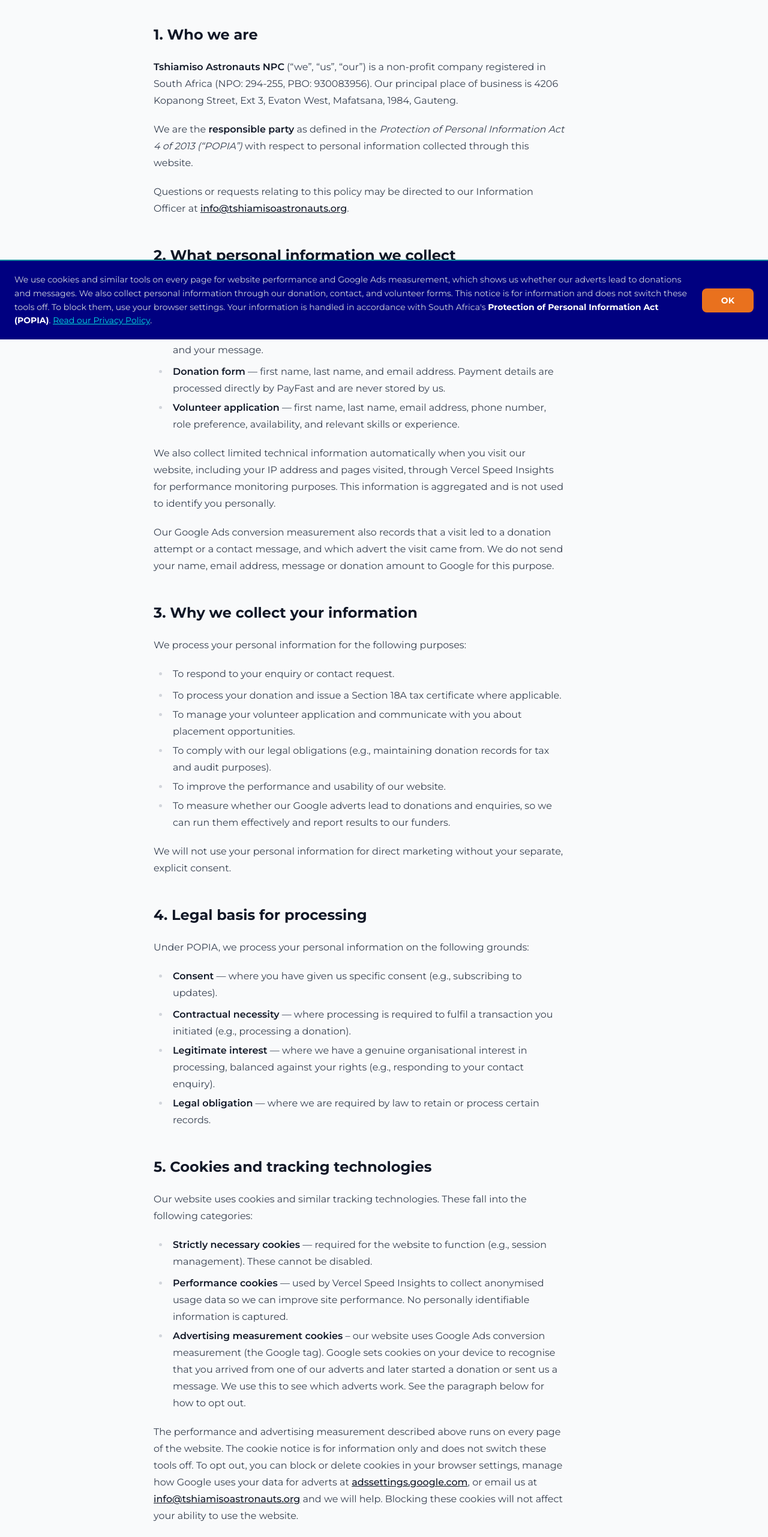
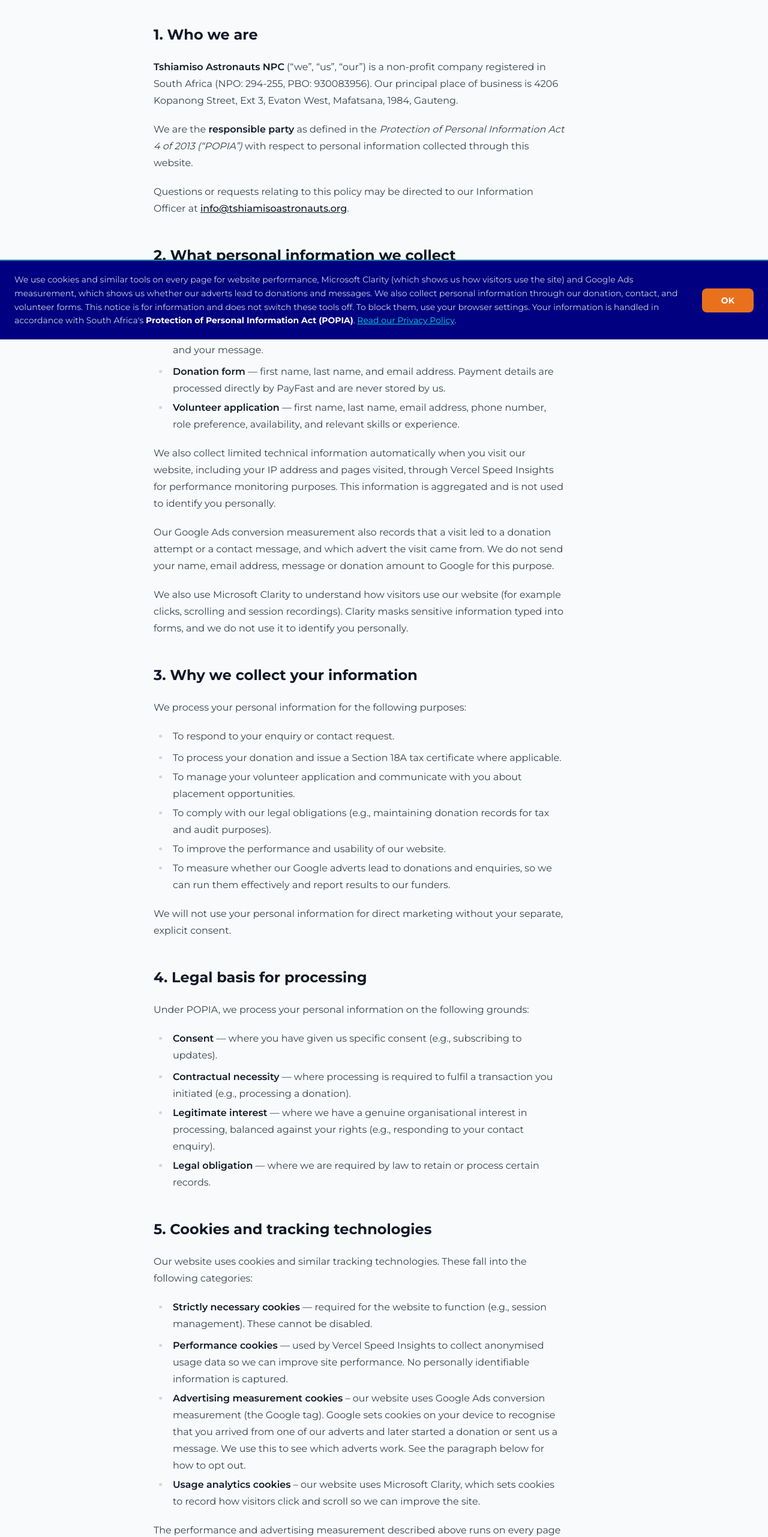
Before and after one commit to kgomotsodibetso/tshiamiso-astronauts-website, a Next.js app: page /privacy in a window 1280 px wide. Shown: the part 234-2797 px from the top of the page at 60% size. Built offline with nearby package versions, Linux system fonts and the light colour scheme.

Commit message:
Add Microsoft Clarity tracking and disclose it in cookie notice and privacy policy
Co-Authored-By: Claude Sonnet 5.5 <noreply@anthropic.com>
Claude-Session: https://claude.ai/code/session_0194G2x8UQspgpEoswudubzh

```diff
--- a/src/app/layout.tsx
+++ b/src/app/layout.tsx
@@ -4,6 +4,7 @@ import "./globals.css";
 import Navigation from "@/components/Navigation";
 import Footer from "@/components/Footer";
 import CookieBanner from "@/components/CookieBanner";
+import Script from "next/script";
 import { SpeedInsights } from "@vercel/speed-insights/next";
 
 const montserrat = Montserrat({
@@ -36,6 +37,13 @@ export default function RootLayout({
         <Footer />
         <CookieBanner />
         <SpeedInsights />
+        <Script id="microsoft-clarity" strategy="afterInteractive">
+          {`(function(c,l,a,r,i,t,y){
+            c[a]=c[a]||function(){(c[a].q=c[a].q||[]).push(arguments)};
+            t=l.createElement(r);t.async=1;t.src="https://www.clarity.ms/tag/"+i;
+            y=l.getElementsByTagName(r)[0];y.parentNode.insertBefore(t,y);
+          })(window, document, "clarity", "script", "yvjvmf0lhi");`}
+        </Script>
       </body>
     </html>
   );
--- a/src/app/privacy/page.tsx
+++ b/src/app/privacy/page.tsx
@@ -98,6 +98,12 @@ export default function PrivacyPolicyPage() {
               name, email address, message or donation amount to Google for this
               purpose.
             </p>
+            <p className="mt-3">
+              We also use Microsoft Clarity to understand how visitors use our
+              website (for example clicks, scrolling and session recordings).
+              Clarity masks sensitive information typed into forms, and we do
+              not use it to identify you personally.
+            </p>
           </section>
 
           {/* 3 */}
@@ -196,6 +202,11 @@ export default function PrivacyPolicyPage() {
                 a message. We use this to see which adverts work. See the
                 paragraph below for how to opt out.
               </li>
+              <li>
+                <strong>Usage analytics cookies</strong> &ndash; our website
+                uses Microsoft Clarity, which sets cookies to record how
+                visitors click and scroll so we can improve the site.
+              </li>
             </ul>
             <p className="mt-3">
               The performance and advertising measurement described above runs on
@@ -256,6 +267,19 @@ export default function PrivacyPolicyPage() {
                 <strong>Vercel</strong> — our website hosting provider, which
                 processes limited technical data (e.g., IP address) in the
                 course of delivering our website.
+              </li>
+              <li>
+                <strong>Microsoft (Clarity)</strong> &ndash; used to analyse
+                website usage. Microsoft acts under{" "}
+                <a
+                  href="https://privacy.microsoft.com/privacystatement"
+                  target="_blank"
+                  rel="noopener noreferrer"
+                  className="text-brand-teal hover:text-brand-orange underline"
+                >
+                  its own Privacy Statement
+                </a>
+                .
               </li>
               <li>
                 <strong>Google (Google Ads)</strong> &ndash; used to measure
--- a/src/components/CookieBanner.tsx
+++ b/src/components/CookieBanner.tsx
@@ -29,8 +29,9 @@ export default function CookieBanner() {
       <div className="max-w-7xl mx-auto flex flex-col sm:flex-row items-start sm:items-center gap-4">
         <p className="text-sm text-gray-300 flex-1 leading-relaxed">
           We use cookies and similar tools on every page for website
-          performance and Google Ads measurement, which shows us whether our
-          adverts lead to donations and messages. We also collect personal
+          performance, Microsoft Clarity (which shows us how visitors use the site)
+          and Google Ads measurement, which shows us whether our adverts lead to
+          donations and messages. We also collect personal
           information through our donation, contact, and volunteer forms. This
           notice is for information and does not switch these tools off. To
           block them, use your browser settings. Your information is handled in accordance with South Africa&apos;s{" "}
```
